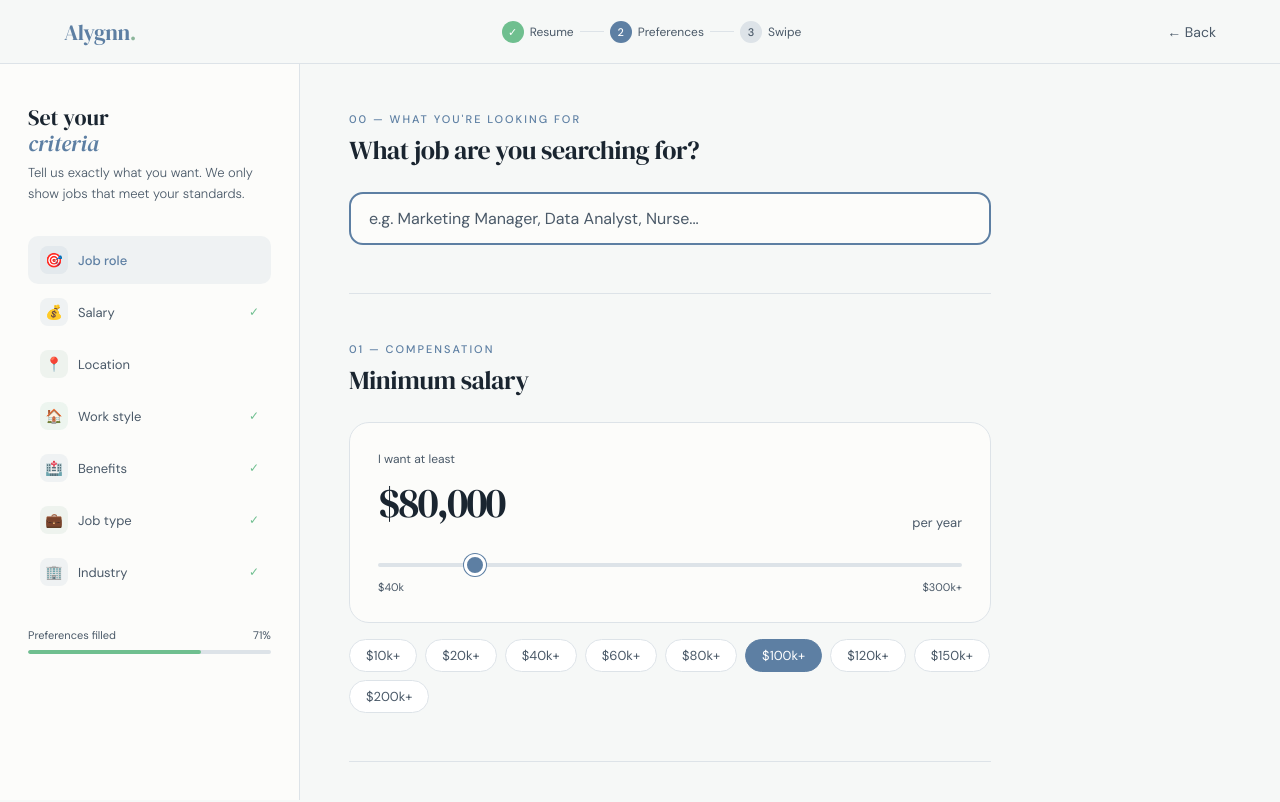
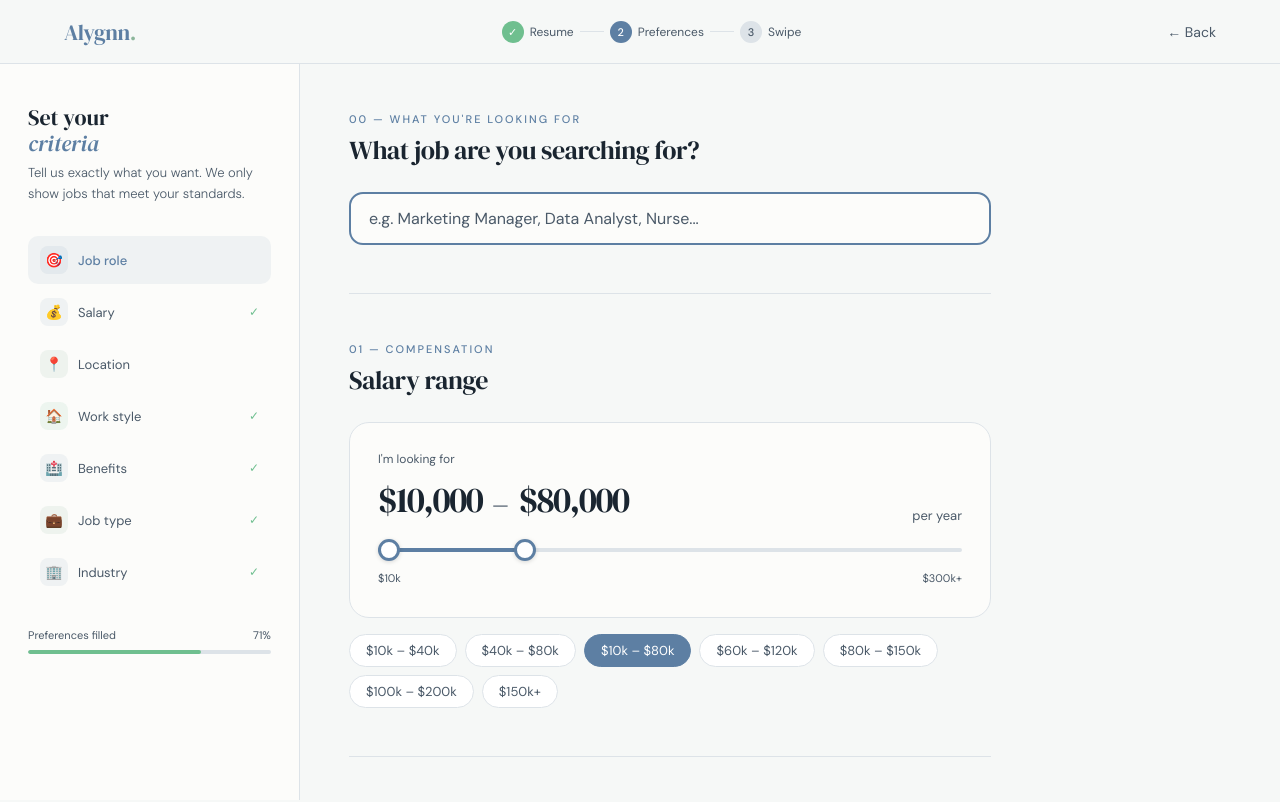
Before and after one commit to alignApp353/Alygnn, a website: page preferences.html in a window 1280 px wide. Shown: the top 802 px of the page. Drawn offline with Linux system fonts and the light colour scheme.

Commit message:
Update preferences.html

```diff
--- a/preferences.html
+++ b/preferences.html
@@ -92,30 +92,69 @@
   .section-num { font-size: 11px; letter-spacing: 2px; text-transform: uppercase; color: var(--brand); font-weight: 500; margin-bottom: 6px; }
   .section-title { font-family: 'DM Serif Display', serif; font-size: 26px; color: var(--text); letter-spacing: -0.5px; }
 
+  /* ── SALARY RANGE ── */
   .salary-display {
     background: var(--card-bg); border: 1px solid var(--border);
     border-radius: 20px; padding: 28px;
     margin-bottom: 16px;
   }
-  .salary-row { display: flex; align-items: flex-end; justify-content: space-between; margin-bottom: 20px; }
-  .salary-val { font-family: 'DM Serif Display', serif; font-size: 42px; color: var(--text); letter-spacing: -2px; }
-  .salary-label { font-size: 12px; color: var(--text-muted); margin-bottom: 6px; }
-  .salary-type { font-size: 13px; color: var(--text-muted); }
-  .range-wrap { position: relative; }
-  input[type=range] {
-    width: 100%; height: 4px; -webkit-appearance: none;
-    background: var(--border); border-radius: 100px; outline: none; cursor: pointer;
+  .salary-row {
+    display: flex; align-items: flex-end; justify-content: space-between;
+    margin-bottom: 24px;
   }
-  input[type=range]::-webkit-slider-thumb {
+  .salary-vals {
+    display: flex; align-items: baseline; gap: 10px;
+  }
+  .salary-val {
+    font-family: 'DM Serif Display', serif; font-size: 36px;
+    color: var(--text); letter-spacing: -1.5px;
+  }
+  .salary-sep {
+    font-size: 20px; color: var(--text-muted); font-weight: 300;
+  }
+  .salary-label { font-size: 12px; color: var(--text-muted); margin-bottom: 8px; }
+  .salary-type { font-size: 13px; color: var(--text-muted); align-self: flex-end; }
+
+  /* dual range track */
+  .range-wrap { position: relative; padding-bottom: 4px; }
+  .range-track-bg {
+    height: 4px; background: var(--border);
+    border-radius: 100px; position: relative;
+    margin-bottom: 0;
+  }
+  .range-track-fill {
+    position: absolute; height: 4px;
+    background: var(--brand); border-radius: 100px; top: 0;
+  }
+  .range-inputs { position: relative; height: 22px; margin-top: -13px; }
+  .range-inputs input[type=range] {
+    position: absolute; width: 100%;
+    -webkit-appearance: none; appearance: none;
+    background: transparent; outline: none;
+    pointer-events: none; height: 22px; top: 0; left: 0;
+  }
+  .range-inputs input[type=range]::-webkit-slider-thumb {
     -webkit-appearance: none;
+    pointer-events: all;
     width: 22px; height: 22px; border-radius: 50%;
-    background: var(--brand); cursor: pointer;
-    border: 3px solid white;
-    box-shadow: 0 0 0 1px var(--brand);
+    background: white; cursor: pointer;
+    border: 3px solid var(--brand);
+    box-shadow: 0 1px 4px rgba(0,0,0,0.15);
     transition: transform 0.15s;
   }
-  input[type=range]::-webkit-slider-thumb:hover { transform: scale(1.15); }
-  .range-labels { display: flex; justify-content: space-between; margin-top: 8px; font-size: 11px; color: var(--text-muted); }
+  .range-inputs input[type=range]::-webkit-slider-thumb:hover { transform: scale(1.15); }
+  .range-inputs input[type=range]::-moz-range-thumb {
+    pointer-events: all;
+    width: 22px; height: 22px; border-radius: 50%;
+    background: white; cursor: pointer;
+    border: 3px solid var(--brand);
+    box-shadow: 0 1px 4px rgba(0,0,0,0.15);
+  }
+  .range-labels {
+    display: flex; justify-content: space-between;
+    margin-top: 10px; font-size: 11px; color: var(--text-muted);
+  }
+
   .salary-chips { display: flex; gap: 8px; flex-wrap: wrap; }
   .salary-chip {
     padding: 7px 16px; border-radius: 100px;
@@ -334,35 +373,43 @@
 
     <hr class="section-divider">
 
-    <!-- SALARY -->
+    <!-- SALARY RANGE -->
     <div class="pref-section" id="salary">
       <div class="section-header">
         <div class="section-num">01 — Compensation</div>
-        <div class="section-title">Minimum salary</div>
+        <div class="section-title">Salary range</div>
       </div>
       <div class="salary-display">
         <div class="salary-row">
           <div>
-            <div class="salary-label">I want at least</div>
-            <div class="salary-val" id="salary-display">$80,000</div>
+            <div class="salary-label">I'm looking for</div>
+            <div class="salary-vals">
+              <span class="salary-val" id="salary-min-display">$10,000</span>
+              <span class="salary-sep">—</span>
+              <span class="salary-val" id="salary-max-display">$80,000</span>
+            </div>
           </div>
           <div class="salary-type">per year</div>
         </div>
         <div class="range-wrap">
-          <input type="range" id="salary-slider" min="40000" max="300000" step="5000" value="80000" oninput="updateSalary(this.value)">
-          <div class="range-labels"><span>$40k</span><span>$300k+</span></div>
+          <div class="range-track-bg">
+            <div class="range-track-fill" id="range-fill"></div>
+          </div>
+          <div class="range-inputs">
+            <input type="range" id="salary-min" min="10000" max="300000" step="5000" value="10000">
+            <input type="range" id="salary-max" min="10000" max="300000" step="5000" value="80000">
+          </div>
+          <div class="range-labels"><span>$10k</span><span>$300k+</span></div>
         </div>
       </div>
       <div class="salary-chips">
-        <button class="salary-chip" onclick="setSalary(10000)">$10k+</button>
-        <button class="salary-chip" onclick="setSalary(20000)">$20k+</button>
-        <button class="salary-chip" onclick="setSalary(40000)">$40k+</button>
-        <button class="salary-chip" onclick="setSalary(60000)">$60k+</button>
-        <button class="salary-chip" onclick="setSalary(80000)">$80k+</button>
-        <button class="salary-chip active" onclick="setSalary(100000)">$100k+</button>
-        <button class="salary-chip" onclick="setSalary(120000)">$120k+</button>
-        <button class="salary-chip" onclick="setSalary(150000)">$150k+</button>
-        <button class="salary-chip" onclick="setSalary(200000)">$200k+</button>
+        <button class="salary-chip" onclick="setRange(10000,40000)">$10k – $40k</button>
+        <button class="salary-chip" onclick="setRange(40000,80000)">$40k – $80k</button>
+        <button class="salary-chip active" onclick="setRange(10000,80000)">$10k – $80k</button>
+        <button class="salary-chip" onclick="setRange(60000,120000)">$60k – $120k</button>
+        <button class="salary-chip" onclick="setRange(80000,150000)">$80k – $150k</button>
+        <button class="salary-chip" onclick="setRange(100000,200000)">$100k – $200k</button>
+        <button class="salary-chip" onclick="setRange(150000,300000)">$150k+</button>
       </div>
     </div>
 
@@ -594,20 +641,53 @@
 </div>
 
 <script>
-  function updateSalary(val) {
-    const num = parseInt(val);
-    document.getElementById('salary-display').textContent = '$' + num.toLocaleString();
-    document.getElementById('salary-slider').value = val;
+  const TOTAL = 300000;
+  const FLOOR = 10000;
+
+  function fmtSalary(val) {
+    if (val >= 300000) return '$300k+';
+    if (val >= 1000) return '$' + (val / 1000).toFixed(0) + ',000';
+    return '$' + val.toLocaleString();
+  }
+
+  function updateFill() {
+    const minVal = parseInt(document.getElementById('salary-min').value);
+    const maxVal = parseInt(document.getElementById('salary-max').value);
+    const range = TOTAL - FLOOR;
+    const leftPct  = ((minVal - FLOOR) / range) * 100;
+    const rightPct = ((maxVal - FLOOR) / range) * 100;
+    document.getElementById('range-fill').style.left  = leftPct + '%';
+    document.getElementById('range-fill').style.width = (rightPct - leftPct) + '%';
+    document.getElementById('salary-min-display').textContent = fmtSalary(minVal);
+    document.getElementById('salary-max-display').textContent = fmtSalary(maxVal);
+  }
+
+  document.getElementById('salary-min').addEventListener('input', function() {
+    const maxVal = parseInt(document.getElementById('salary-max').value);
+    if (parseInt(this.value) >= maxVal - 10000) this.value = maxVal - 10000;
+    updateFill();
     document.querySelectorAll('.salary-chip').forEach(c => c.classList.remove('active'));
     markDone('sc-salary');
     updateProgress();
-  }
+  });
 
-  function setSalary(val) {
-    updateSalary(val);
-    document.getElementById('salary-slider').value = val;
+  document.getElementById('salary-max').addEventListener('input', function() {
+    const minVal = parseInt(document.getElementById('salary-min').value);
+    if (parseInt(this.value) <= minVal + 10000) this.value = minVal + 10000;
+    updateFill();
+    document.querySelectorAll('.salary-chip').forEach(c => c.classList.remove('active'));
+    markDone('sc-salary');
+    updateProgress();
+  });
+
+  function setRange(minVal, maxVal) {
+    document.getElementById('salary-min').value = minVal;
+    document.getElementById('salary-max').value = maxVal;
+    updateFill();
     document.querySelectorAll('.salary-chip').forEach(c => c.classList.remove('active'));
     event.target.classList.add('active');
+    markDone('sc-salary');
+    updateProgress();
   }
 
   function selectWorkStyle(el) {
@@ -675,7 +755,8 @@
     const role = document.getElementById('role-input').value.trim();
     const city = document.getElementById('city-input').value.trim();
     const state = document.getElementById('state-input').value.trim();
-    const salary = parseInt(document.getElementById('salary-slider').value);
+    const salaryMin = parseInt(document.getElementById('salary-min').value);
+    const salaryMax = parseInt(document.getElementById('salary-max').value);
 
     const workStyleEl = document.querySelector('.toggle-card.active .tc-title');
     const workStyle = workStyleEl ? workStyleEl.textContent : '';
@@ -693,7 +774,8 @@
       query: role || 'software engineer',
       city: city,
       location: city && state ? `${city}, ${state}` : city || state || '',
-      salary_min: salary,
+      salary_min: salaryMin,
+      salary_max: salaryMax,
       workStyle: workStyle,
       jobType: activeJobTypes[0] || '',
       jobTypes: activeJobTypes,
@@ -702,11 +784,11 @@
     };
 
     sessionStorage.setItem('preferences', JSON.stringify(preferences));
-    // ✅ FIXED: go to login before swiping
     window.location.href = 'login.html';
   }
 
-  // Initialize defaults as done
+  // Initialize
+  updateFill();
   markDone('sc-salary');
   markDone('sc-workstyle');
   markDone('sc-benefits');
```
